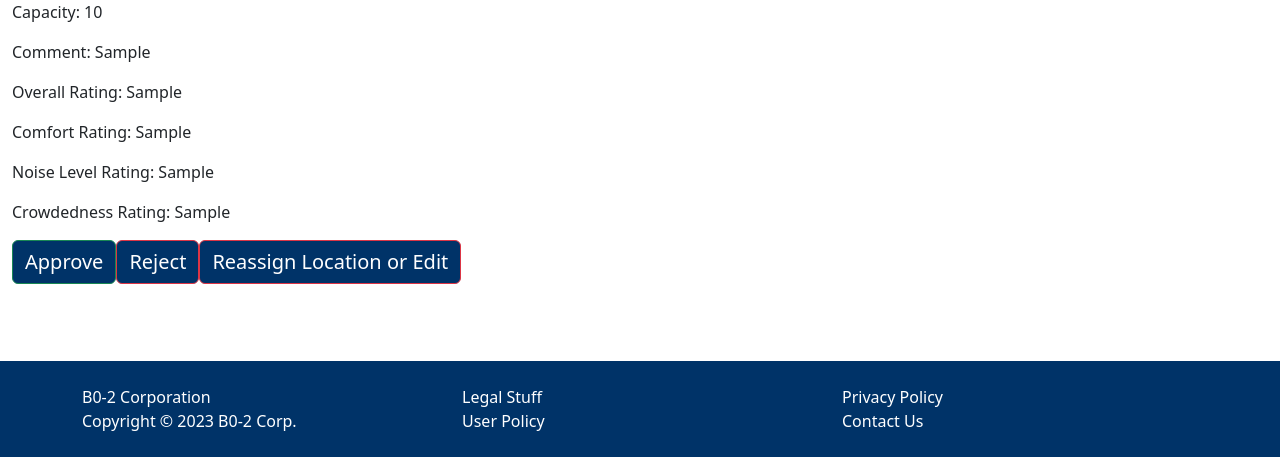
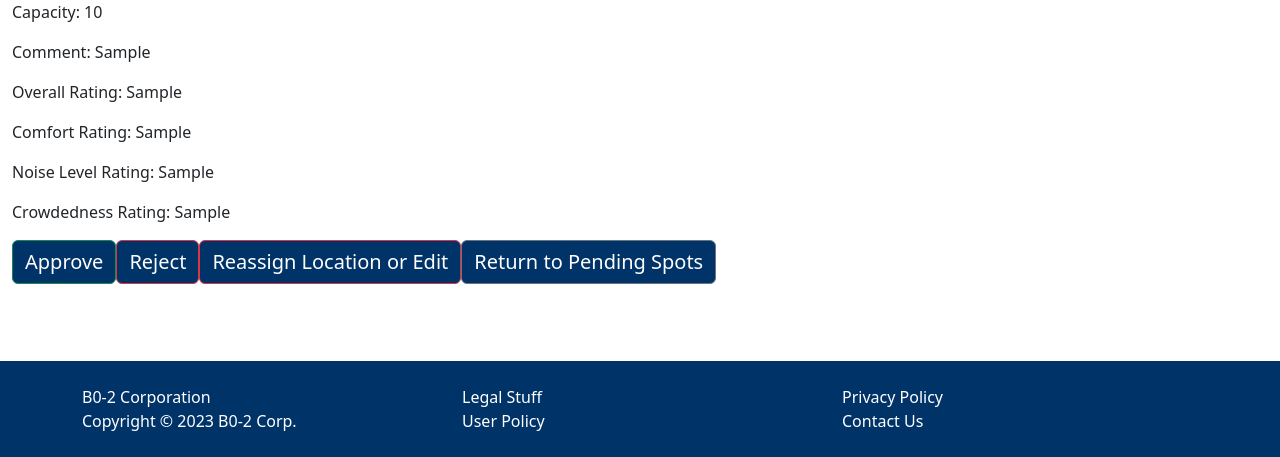
Before and after one commit to ty-donovan/studyspots, a Django app: template studyspots/templates/studyspots/pendingDetail.html in a window 1280 px wide. Shown: the part 343-800 px from the top of the page. Run offline with Django 4.2, Linux system fonts and the light colour scheme; a user stored in the database is signed in; tables that the repository leaves empty hold one stand-in row (values such as "Sample post"); the template is opened without the code that fills it: values that come from a table or form of the project are taken from there, most other values are stand-ins (such as "Sample title", 1, 10 or a date in 2020); data that the repository does not hold is empty; some libraries are stand-ins or nearby versions.

Commit message:
adding back button on pending detail

```diff
--- a/studyspots/templates/studyspots/pendingDetail.html
+++ b/studyspots/templates/studyspots/pendingDetail.html
@@ -37,6 +37,9 @@
                     {% csrf_token %}
                     <button type="submit" class="btn btn-danger">Reassign Location or Edit</button>
                 </form>
+                <form>
+                    <a href="{% url 'studyspots:review' %}" class="btn btn-secondary">Return to Pending Spots</a>
+                </form>
                 {% else %}
                 <form method="POST" action="{% url 'studyspots:approve_pending' pending_studyspace.studyspace_id %}">
                     {% csrf_token %}
@@ -50,6 +53,9 @@
                     {% csrf_token %}
                     <button type="submit" class="btn btn-danger">Edit</button>
                 </form>
+                <form>
+                    <a href="{% url 'studyspots:review' %}" class="btn btn-secondary">Return to Pending Spots</a>
+                </form>
                 {% endif %}
             </div>
             {% else %}
```
